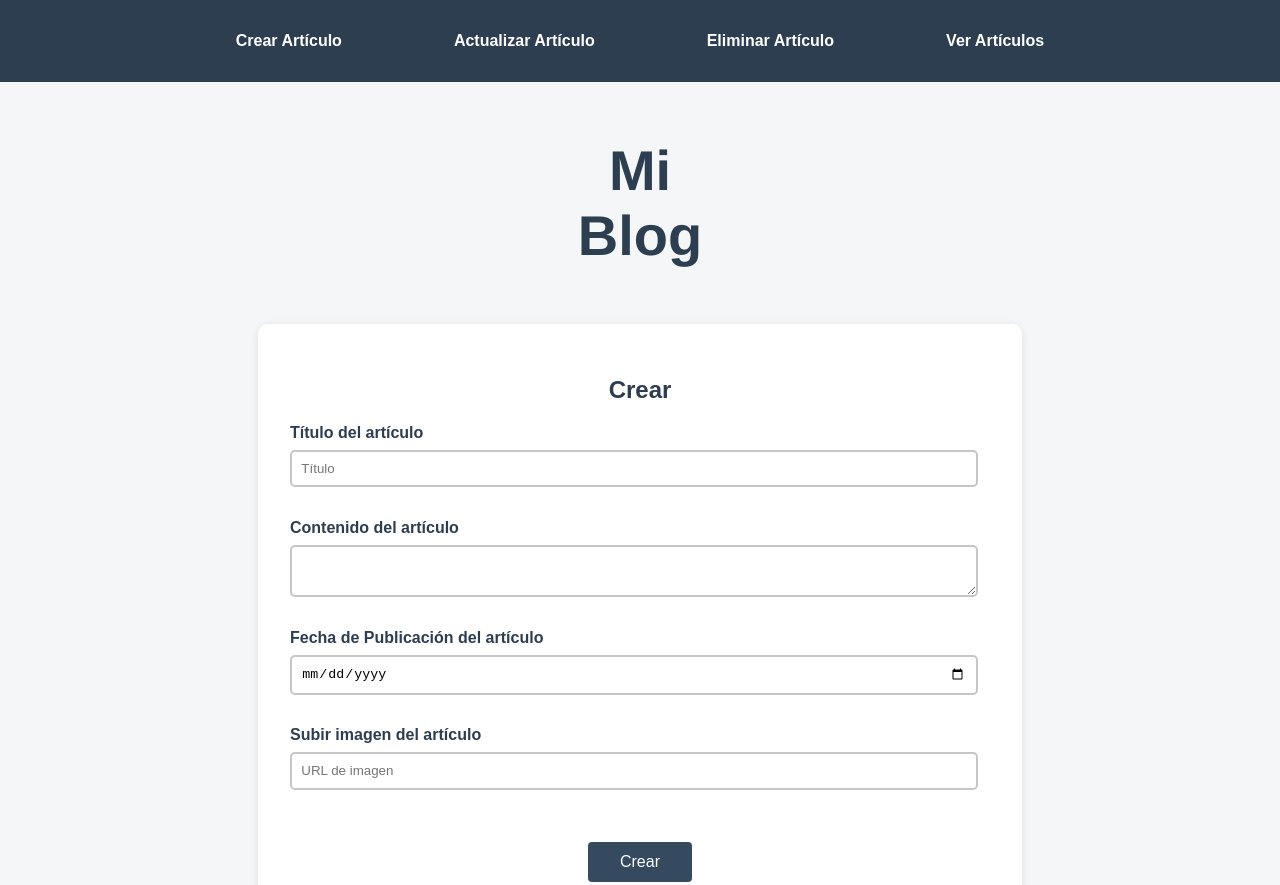
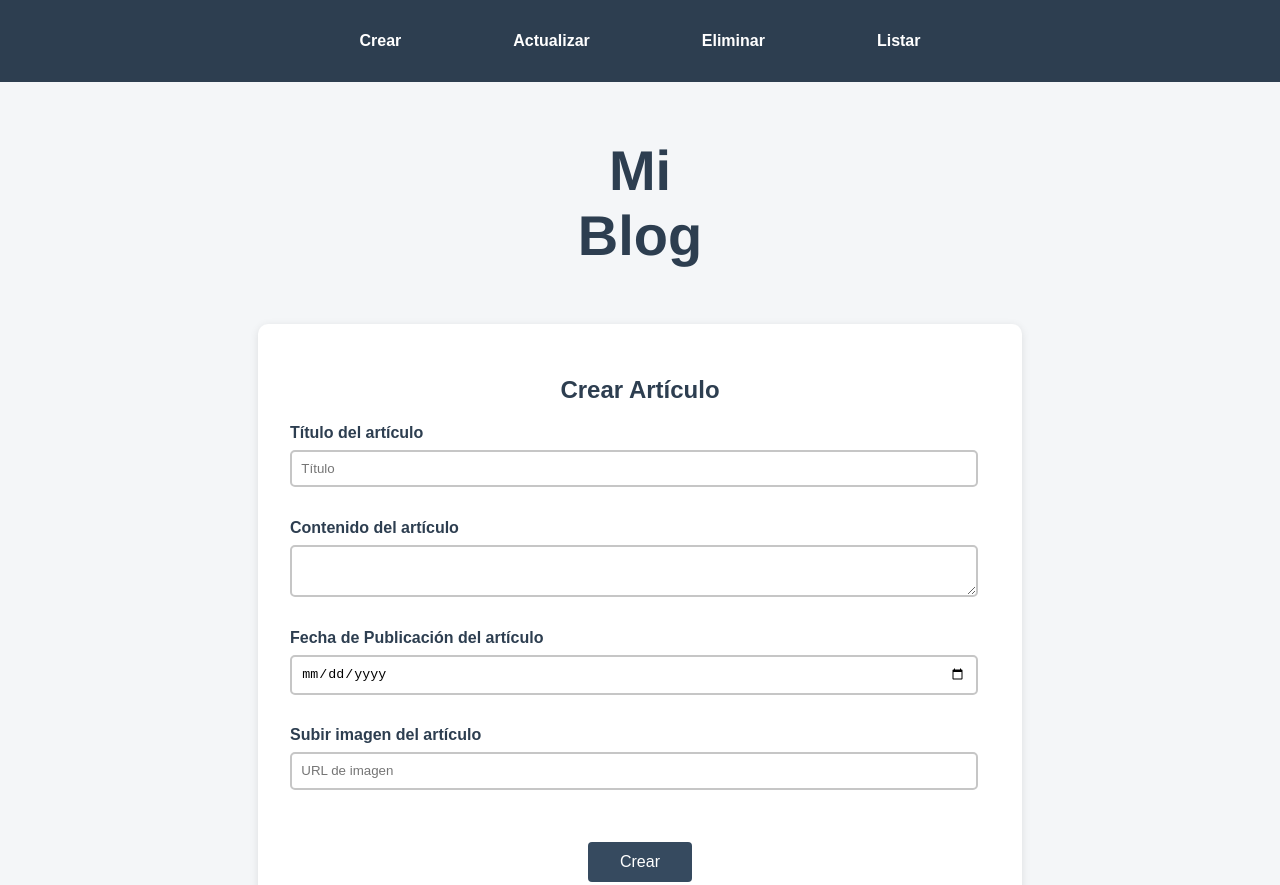
Before and after one commit to GPunay/Sitio_Web, a website: page public/index.html in a window 1280 px wide. Shown: the top 885 px of the page. Drawn offline with Linux system fonts and the light colour scheme; a web font is replaced by a local one.

Commit message:
Cambio de Titulo H2 del HTML

```diff
--- a/public/index.html
+++ b/public/index.html
@@ -8,17 +8,17 @@
 <body>
     <nav>
         <ul>
-            <li><a href="#" onclick="mostrarSeccion('crear')">Crear Artículo</a></li>
-            <li><a href="#" onclick="mostrarSeccion('actualizar')">Actualizar Artículo</a></li>
-            <li><a href="#" onclick="mostrarSeccion('eliminar')">Eliminar Artículo</a></li>
-            <li><a href="#" onclick="mostrarSeccion('listar')">Ver Artículos</a></li>
+            <li><a href="#" onclick="mostrarSeccion('crear')">Crear</a></li>
+            <li><a href="#" onclick="mostrarSeccion('actualizar')">Actualizar</a></li>
+            <li><a href="#" onclick="mostrarSeccion('eliminar')">Eliminar</a></li>
+            <li><a href="#" onclick="mostrarSeccion('listar')">Listar</a></li>
         </ul>
     </nav>
     <h1 id="titulo">Mi Blog</h1>
     <main>
         <!-- Sección Crear -->
         <section id="crear" class="seccion">
-            <h2>Crear</h2>
+            <h2>Crear Artículo</h2>
             <form id="formCrear">
                 <label for="titulo">Título del artículo</label>
                 <input type="text" name="titulo" placeholder="Título" required minlength="5"><br>
@@ -35,7 +35,7 @@
 
         <!-- Sección Actualizar -->
         <section id="actualizar" class="seccion" style="display:none;">
-            <h2>Actualizar</h2>
+            <h2>Actualizar Artículo</h2>
             <form id="formActualizar">
                 <label for="id">ID del artículo a Actualizar</label>
                 <input type="text" name="id" placeholder="ID del artículo" required><br>
@@ -54,7 +54,7 @@
 
         <!-- Sección Eliminar -->
         <section id="eliminar" class="seccion" style="display:none;">
-            <h2>Eliminar</h2>
+            <h2>Eliminar Artículo</h2>
             <form id="formEliminar">
                 <label for="id">ID del artículo a Eliminar</label>
                 <input type="text" name="id" placeholder="ID del artículo" required><br>
@@ -65,7 +65,7 @@
 
         <!-- Sección Listar -->
         <section id="listar" class="seccion" style="display:none;">
-            <h2>Listar</h2>
+            <h2>Listar Artículo</h2>
             <button onclick="cargarArticulos()">Mostrar Artículos</button>
             <div id="listaArticulos"></div>
         </section>
```
